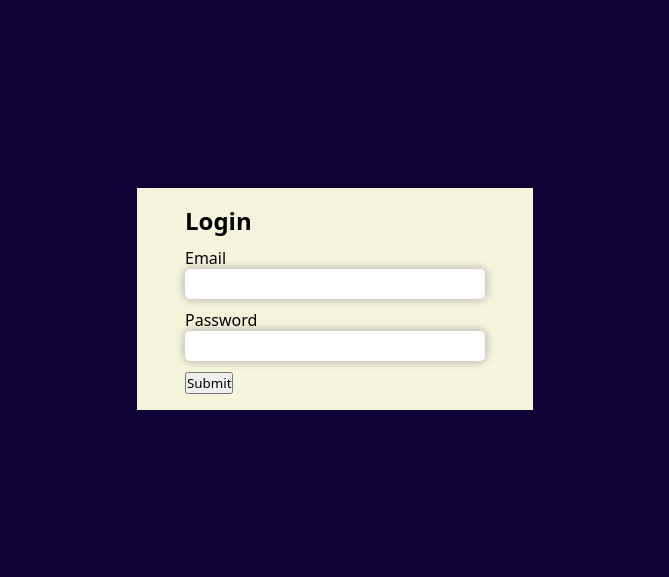
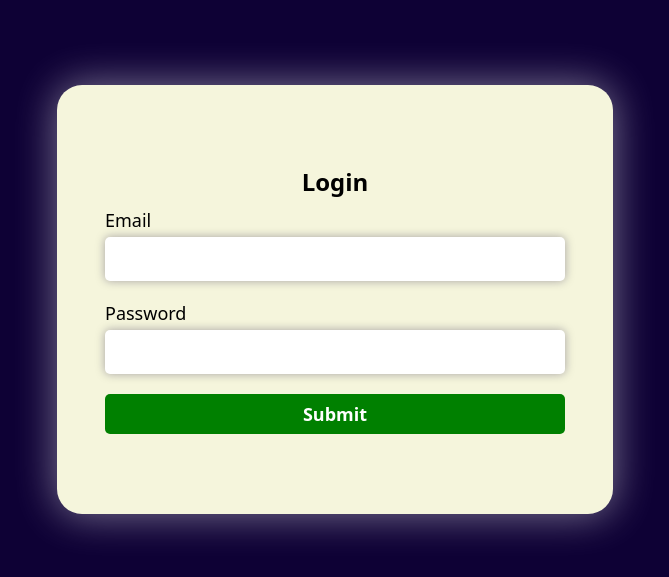
Before and after one commit to AlainRegisDev88/to-do-app, a React (Vite) app in the folder to-do-app/: page /login in a window 1280 px wide. Shown: the part 101-678 px from the top of the page, without its empty margins (305-974 px from the left). Built offline with nearby package versions, Linux system fonts and the light colour scheme.

Commit message:
finish the login form

```diff
--- a/to-do-app/src/components/Login.css
+++ b/to-do-app/src/components/Login.css
@@ -3,26 +3,50 @@
     margin: auto;
     background-color: beige;
     flex-direction: column;
-    padding: 1rem 3rem;
+    padding: 5rem 3rem;
     gap: 10px;
+    align-items: center;
+    border-radius: 25px;
+    box-shadow: 0px 0px 40px 1px rgba(255, 255, 255, 0.46);
 
 }
 
 .input-box{
-    width: 300px;
-    height: 30px;
-    border: 0px;
+    width: 450px;
+    height: 40px;
+    border: none;
     border-radius: 5px;
     box-shadow: 0px 0px 10px .1px rgba(14, 1, 53, 0.34);
+    padding: 2px 5px;
+    font-size: large;
+}
+
+.input-box:active{
+    border: none;
 }
 
 .form-items{
     display: flex;
     flex-direction: column;
-    gap: 10px;
+    gap: 20px;
+    width: 100%;
 }
 
 .form-item{
     display: flex;
     flex-direction: column;
+    gap: 5px;
+    width: 100%;
+    font-size: large;
 }
+.submit-button{
+    width: 100%;
+    background-color: green;
+    height: 40px;
+    color: white;
+    font-weight: bold;
+    font-size: large;
+    border: none;
+    border-radius: 5px;
+    cursor: pointer;
+}
--- a/to-do-app/src/components/Login.jsx
+++ b/to-do-app/src/components/Login.jsx
@@ -15,7 +15,7 @@ const Login = () => {
             <div className="login-form">
                 <h2>Login</h2>
                 <form onSubmit={handleData} action='post'>
-                <div className="form-items">
+                    <div className="form-items">
 
                         <div className="form-item">
                             <label htmlFor="email">Email</label>
@@ -33,17 +33,17 @@ const Login = () => {
                             <label htmlFor="password">Password</label>
                             <input
                                 className='input-box'
-                                type="text"
+                                type="password"
                                 name="password"
                                 value={password}
                                 onChange={(e) => setPassword(e.target.value)}
                                 required
                             />
                         </div>
-                        <div className="class-item submit-buttom">
-                            <button type="submit">Submit</button>
+                        <div className="class-item">
+                            <button type="submit" className="submit-button">Submit</button>
                         </div>
-                </div>
+                    </div>
                 </form>
             </div>
         </div>
```
